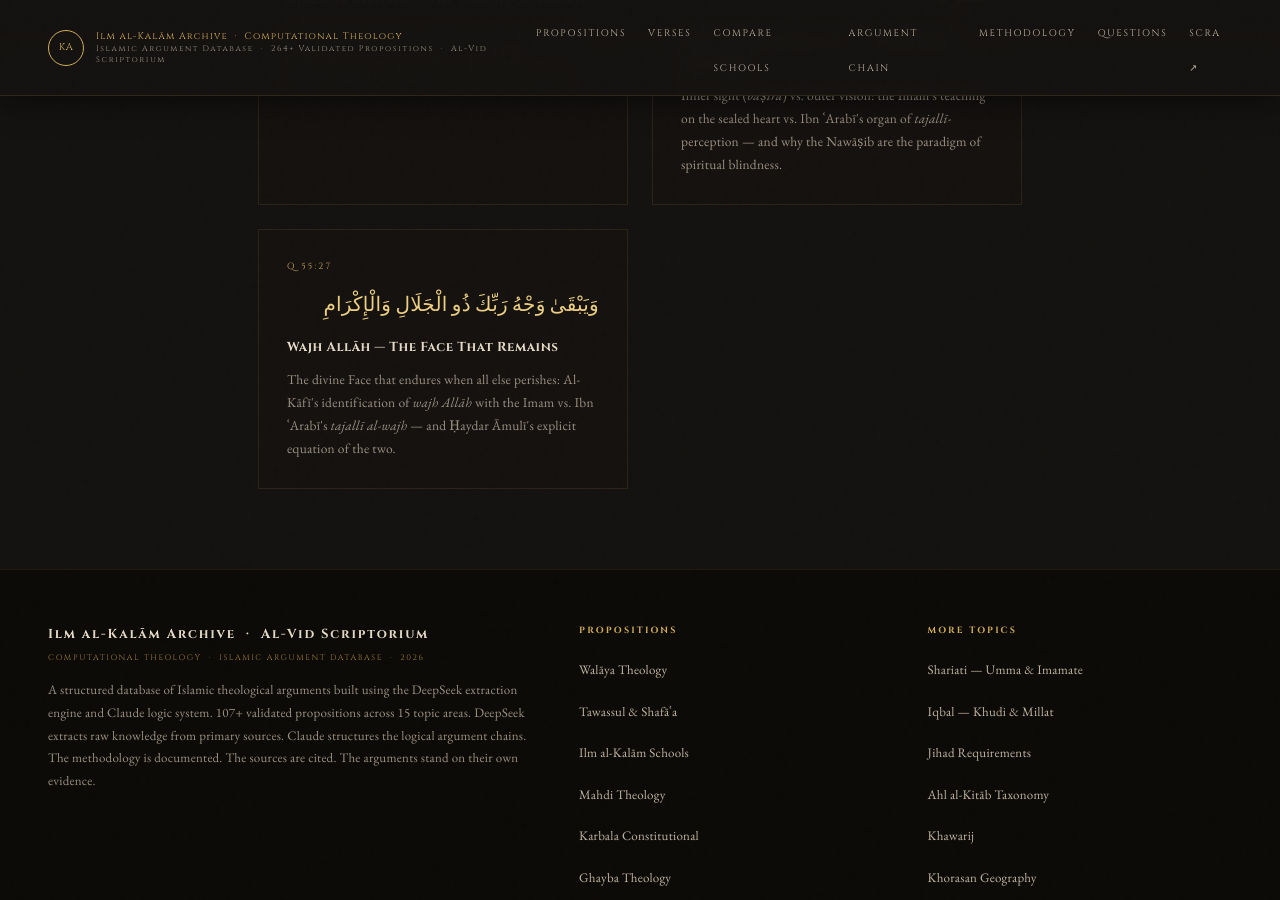
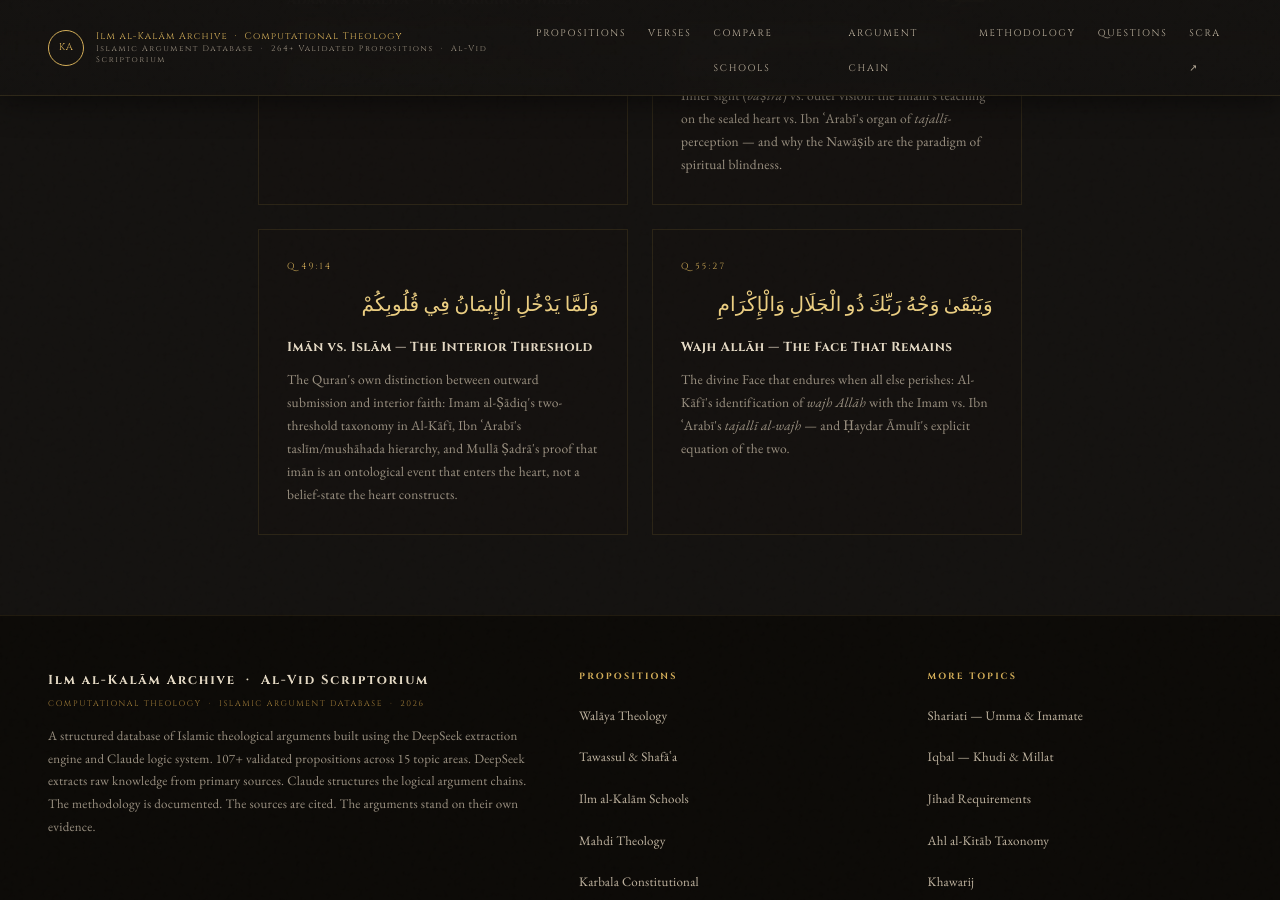
Before and after one commit to sacredcivilization/sacred-archive, a Jekyll site: the page built from verses/index.html, in a window 1280 px wide and 900 px high, scrolled down 951 px. Built offline with Jekyll 4.4.1, drawn with Linux system fonts in a browser that asks for light colours; some web fonts are replaced.

Commit message:
Add verse page Q 49:14 — Iman vs. Islam / Interior Threshold
Imami (Al-Kafi Imam al-Sadiq taxonomy, Tabatabai lamma distinction),
Akbarian (Ibn Arabi taslim/mushahada stations, Qashani), Mulla Sadra
synthesis (iman as ontological intensification, wujud gradation).
Cross-refs: IMAN-001 through IMAN-003, ANSAR-003.

Co-Authored-By: Claude Sonnet 4.6 <noreply@anthropic.com>

```diff
--- a/verses/index.html
+++ b/verses/index.html
@@ -42,6 +42,13 @@ description: "Key Quranic verses examined through two complementary lenses: Imam
       <p class="vc-desc">Inner sight (<em>bāṣīra</em>) vs. outer vision: the Imam's teaching on the sealed heart vs. Ibn ʿArabī's organ of <em>tajallī</em>-perception — and why the Nawāṣib are the paradigm of spiritual blindness.</p>
     </a>
 
+    <a href="{{ '/verses/q49-14/' | relative_url }}" class="verse-card">
+      <p class="vc-ref">Q 49:14</p>
+      <div class="vc-arabic">وَلَمَّا يَدْخُلِ الْإِيمَانُ فِي قُلُوبِكُمْ</div>
+      <p class="vc-title">Imān vs. Islām — The Interior Threshold</p>
+      <p class="vc-desc">The Quran's own distinction between outward submission and interior faith: Imam al-Ṣādiq's two-threshold taxonomy in Al-Kāfī, Ibn ʿArabī's taslīm/mushāhada hierarchy, and Mullā Ṣadrā's proof that imān is an ontological event that enters the heart, not a belief-state the heart constructs.</p>
+    </a>
+
     <a href="{{ '/verses/q55-27/' | relative_url }}" class="verse-card">
       <p class="vc-ref">Q 55:27</p>
       <div class="vc-arabic">وَيَبْقَىٰ وَجْهُ رَبِّكَ ذُو الْجَلَالِ وَالْإِكْرَامِ</div>
```
Also changed, not shown: verses/q49-14/index.html (added, +64 -0 lines).
